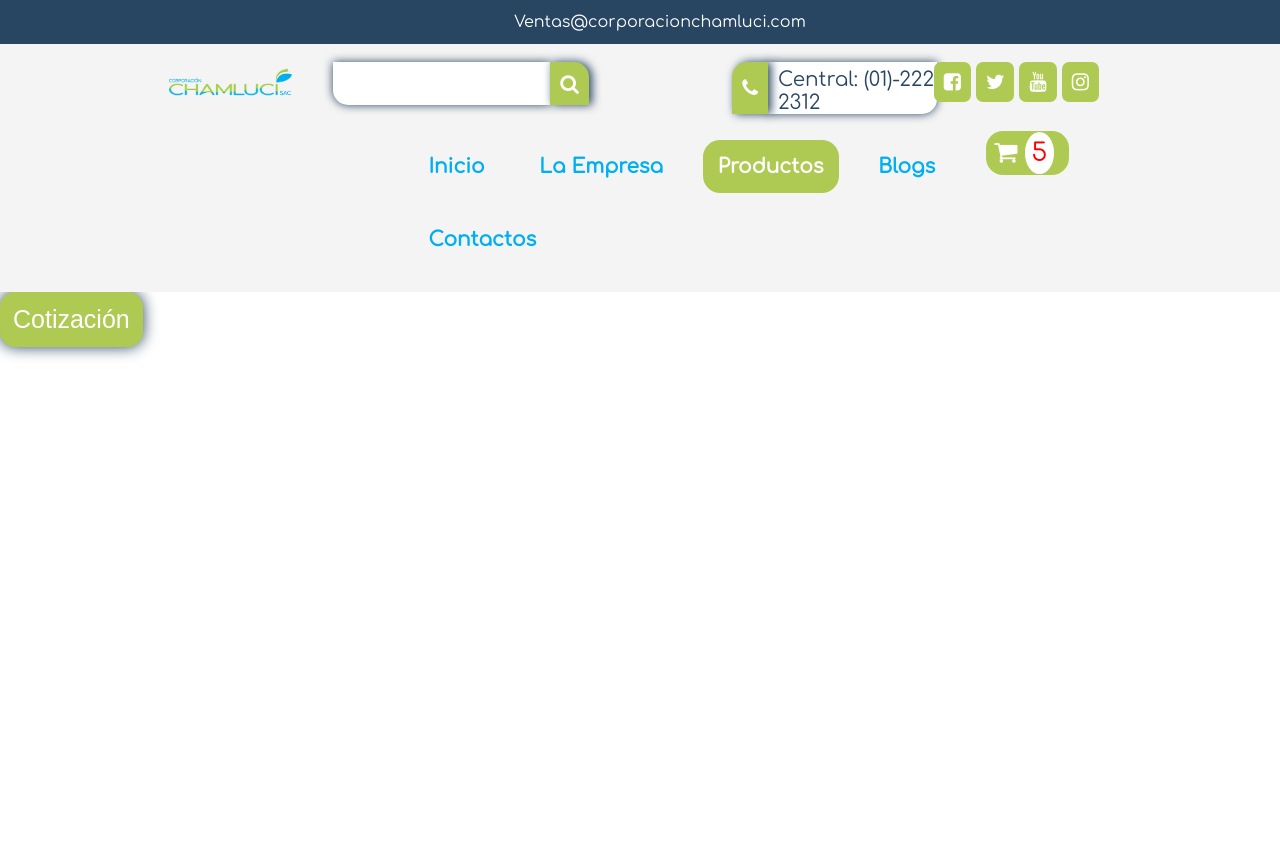
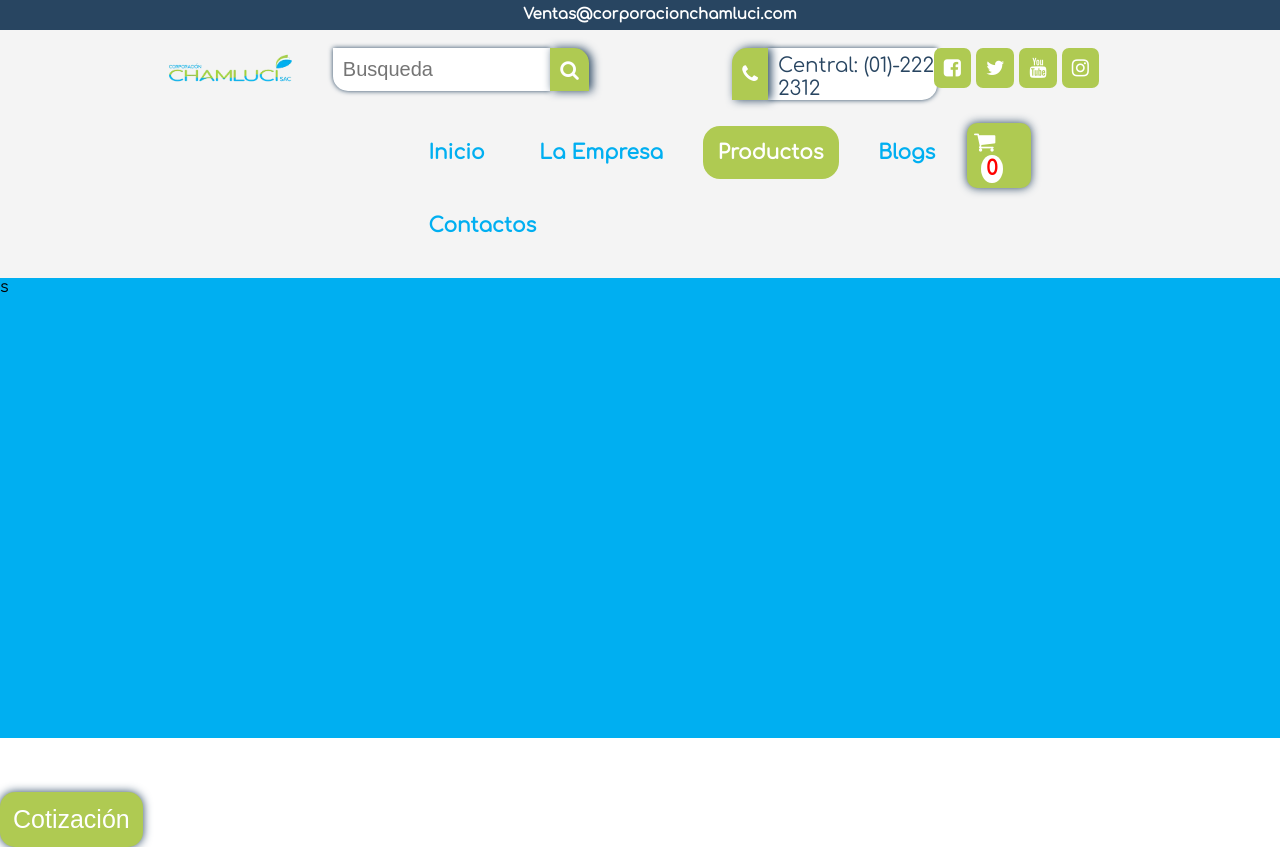
Before and after one commit to breykerd/Chamluci-new, a PHP site: page / in a window 1280 px wide. Before the commit the page ends 358 px from the top, so only its background shows below. Run offline with PHP 8.4, Linux system fonts and the light colour scheme; style sheets or scripts are compiled from the project's sources.

Commit message:
organizado de codigo, agregado de carrito, agregado espacio de slider

```diff
--- a/assets/css/responsive.less
+++ b/assets/css/responsive.less
@@ -1,4 +1,5 @@
-@media (max-width: 768px){
+@media (max-width: 768px)
+{
     /* mmenu superior*/
     .busqueda{
         & input{
--- a/assets/css/style.less
+++ b/assets/css/style.less
@@ -53,14 +53,14 @@ a{
 
 }
 .shadow{
-	-webkit-box-shadow: 0px 0px 15px 0px rgba(40,69,97,1);
-	-moz-box-shadow: 0px 0px 15px 0px rgba(40,69,97,1);
-	box-shadow: 0px 0px 15px 0px rgba(40,69,97,1);
-}
-.shadowTwo{
 	-webkit-box-shadow: 0px 0px 10px 0px rgba(40,69,97,1);
 	-moz-box-shadow: 0px 0px 10px 0px rgba(40,69,97,1);
 	box-shadow: 0px 0px 10px 0px rgba(40,69,97,1);
+}
+.shadowTwo{
+	-webkit-box-shadow: 0px 0px 5px 0px rgba(40,69,97,1);
+	-moz-box-shadow: 0px 0px 5px 0px rgba(40,69,97,1);
+	box-shadow: 0px 0px 5px 0px rgba(40,69,97,1);
 }
 .shadowIcon{
 	-webkit-box-shadow: 3px 0px 10px 0px rgba(40,69,97,1);
@@ -100,8 +100,10 @@ a{
 
 .top-bar{
 	color: @colorSecundarythree;
-	padding: 1%;
+	padding: 0.5%;
 	background-color: @colorSecundaryOne;
+	font-weight: 700;
+	font-size: 15px;
 	& ul{
 		margin-block-start: 0;
 		margin-block-end: 0;
@@ -184,7 +186,6 @@ a{
 		background-color: @colorSecundarythree;
 		color: @colorSecundaryOne;
 		width: 100%;
-		margin-left: ;
 
 	}& i{
 		background-color: @colorPrimaryOne;
@@ -264,29 +265,33 @@ a{
 	}
 }
 .menu-inferior{
-	width: 80%;
+	width: 63%;
 	justify-content: left;
 }
 /*icono carrito*/
 .carrito{
-	width: 20%;
+	width: 12%;
+	padding-top: 1%;
 
 	& .cantidad{
-		border-radius:17px 17px 17px 17px;
-		font-size: 25px;
+		border-radius:10px 10px 10px 10px;
+		font-size: 23px;
 		color: @colorSecundarythree;
-		padding:5%;
+		padding:6%;
 		width:40%;
 		margin-top: 10%;
 		background-color: @colorPrimaryOne;
+		.shadow
 	}
 	//margin-top: 30px;
 	& .circulo{
+		font-size: 20px;
 		color: red;
-		margin-left: 0%;
+		margin-left: 15%;
 		display: inline;
-		padding: 10%;
+		padding:5% 10% 5% 10%;
 		border-radius:50%;
+		font-weight: 600;
 		background-color: @colorSecundarythree;
 
 	}
@@ -305,7 +310,14 @@ a{
 
 
 
+/* inicio slider */
 
+.slider{
+	height: 460px;
+	background-color: @colorPrimaryTwo;
+}
+
+/* fin slider*/
 
 
 
--- a/index.php
+++ b/index.php
@@ -34,7 +34,7 @@
 
 	<div class="Superior">
 		<div class="logo-Header"> <img src="assets/images/logo.png" alt=""></div>
-		<div class="busqueda"><input type="text"> <i class="fa fa-search"></i> </div>
+		<div class="busqueda"><input type="text" placeholder="Busqueda"> <i class="fa fa-search"></i> </div>
 <div class="division">
 &nbsp;
 </div>
@@ -62,7 +62,7 @@
 		<div class="carrito">
 			<div class="cantidad">
 				<a href="Cotizacion" class="fa fa-shopping-cart"></a>
-				<div class="circulo">5</div>
+				<div class="circulo">0</div>
 
 				</div>
 	</div>
@@ -72,7 +72,13 @@
 	</div>
 </div>
 </header>
+<div class="slider">
+s
+</div>
 <!-- end custom menu -->
+<br>
+<br>
+<br>
 <div>
 	<button class="buttom">Cotización</button>
 </div>
```
